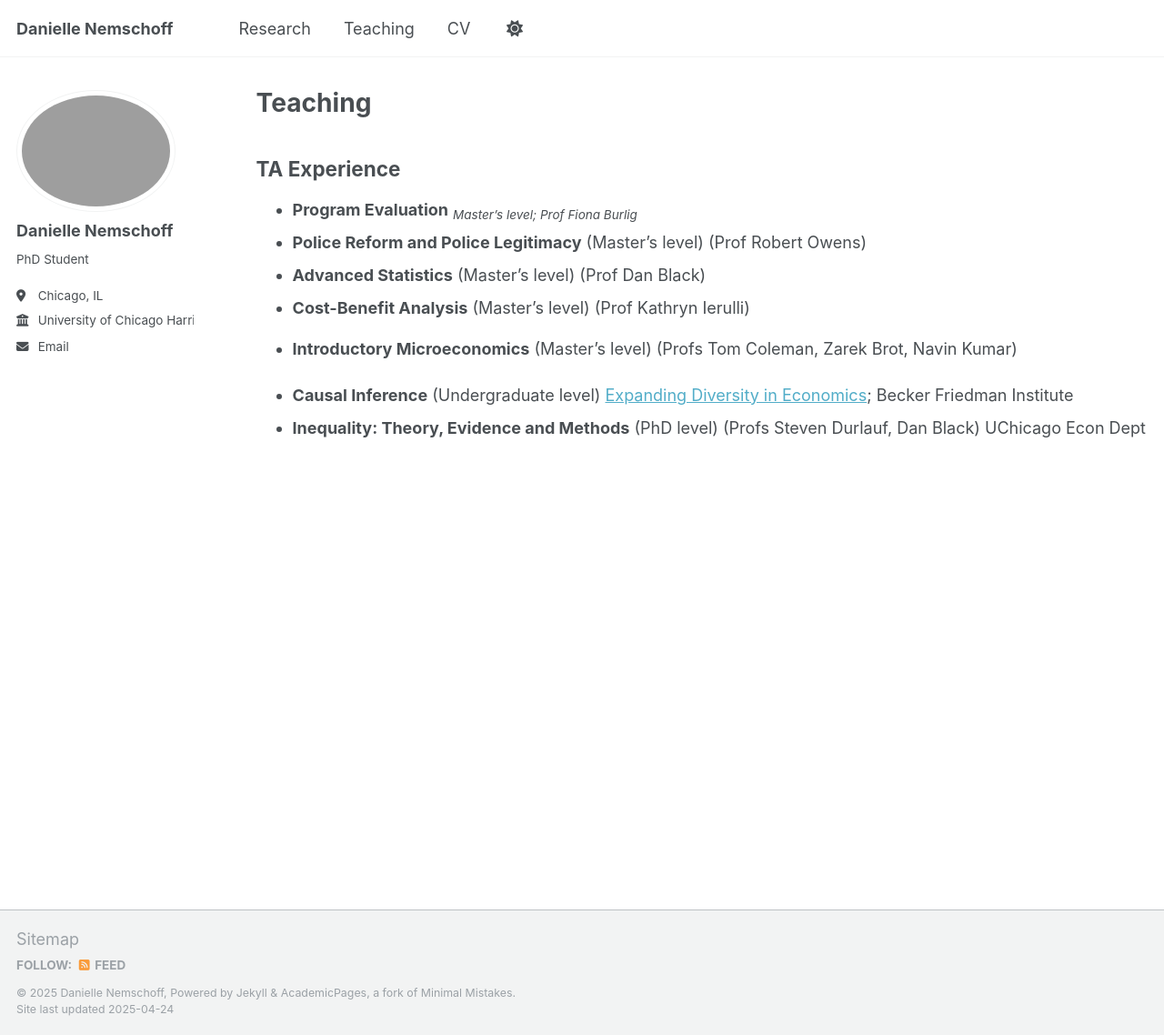
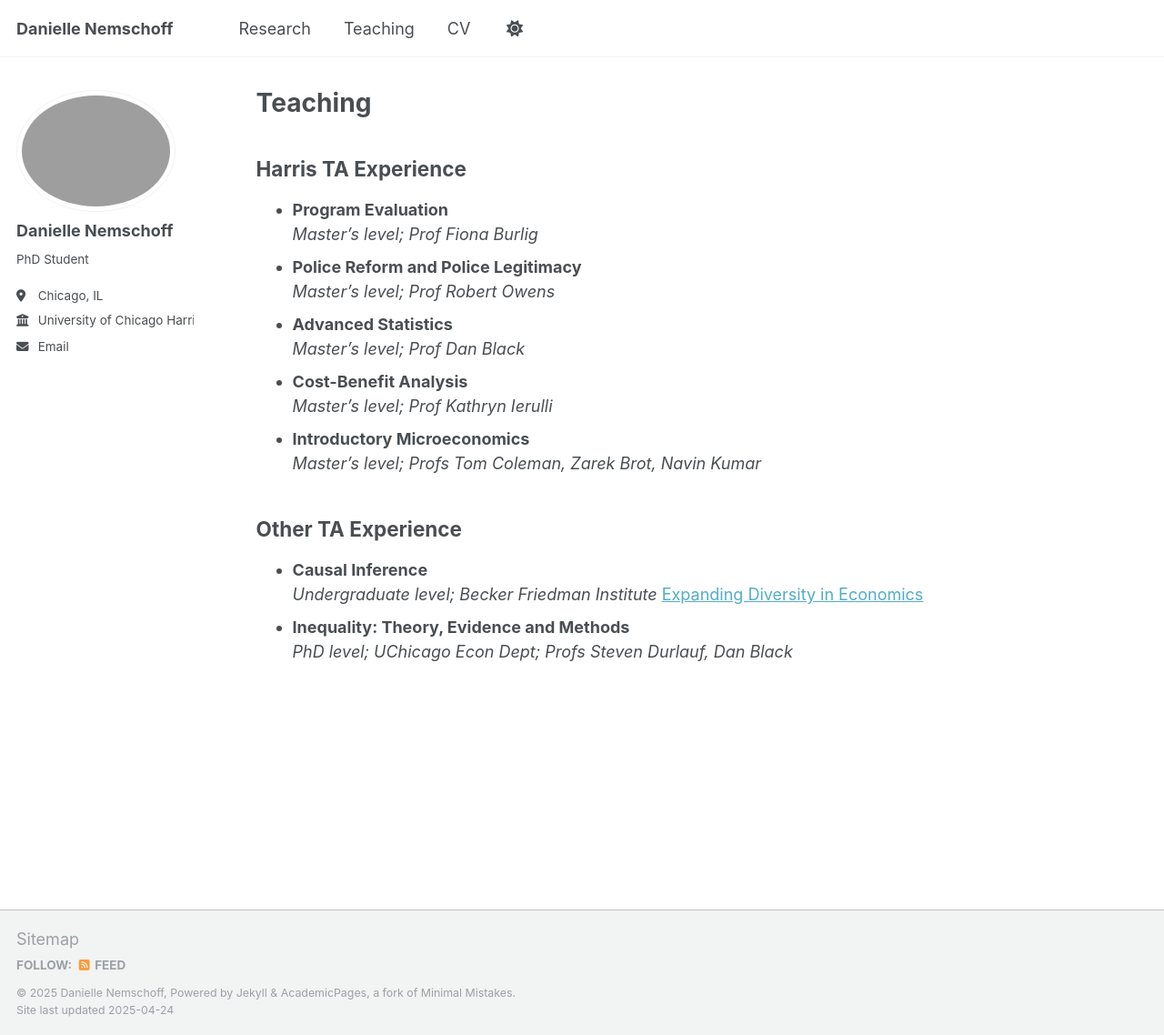
Before and after one commit to daniellenemschoff/daniellenemschoff.github.io, a Jekyll site: the page built from _pages/teaching.md, in a window 1280 px wide and 1138 px high. Shown: the whole window at 91% size. Built offline with Jekyll 4.4.1, drawn with Linux system fonts in a browser that asks for light colours.

Commit message:
Update teaching.md

```diff
--- a/_pages/teaching.md
+++ b/_pages/teaching.md
@@ -5,15 +5,21 @@ permalink: /teaching/
 author_profile: true
 ---
 
-## TA Experience
--  **Program Evaluation**
-<sub><em>Master's level; Prof Fiona Burlig</em></sub>
--  **Police Reform and Police Legitimacy** (Master's level) (Prof Robert Owens)
--  **Advanced Statistics** (Master's level) (Prof Dan Black)
--  **Cost-Benefit Analysis** (Master's level) (Prof Kathryn Ierulli)
--  **Introductory Microeconomics** (Master's level) (Profs Tom Coleman, Zarek Brot, Navin Kumar)
+## Harris TA Experience
+-  **Program Evaluation**<br>
+<em>Master's level; Prof Fiona Burlig</em>
+-  **Police Reform and Police Legitimacy**<br>
+<em>Master's level; Prof Robert Owens</em>
+-  **Advanced Statistics**<br>
+<em>Master's level; Prof Dan Black</em>
+-  **Cost-Benefit Analysis**<br>
+  <em>Master's level; Prof Kathryn Ierulli </em>
+-  **Introductory Microeconomics**<br>
+<em> Master's level; Profs Tom Coleman, Zarek Brot, Navin Kumar </em>
 
--  **Causal Inference** (Undergraduate level)
-     [Expanding Diversity in Economics](https://bfi.uchicago.edu/ede/); Becker Friedman Institute
--  **Inequality: Theory, Evidence and Methods** (PhD level) (Profs Steven Durlauf, Dan Black)
-     UChicago Econ Dept
+## Other TA Experience
+-  **Causal Inference**<br>
+<em>Undergraduate level;  Becker Friedman Institute </em>
+     [Expanding Diversity in Economics](https://bfi.uchicago.edu/ede/)
+-  **Inequality: Theory, Evidence and Methods**<br>
+<em>PhD level;  UChicago Econ Dept; Profs Steven Durlauf, Dan Black </em>
```
